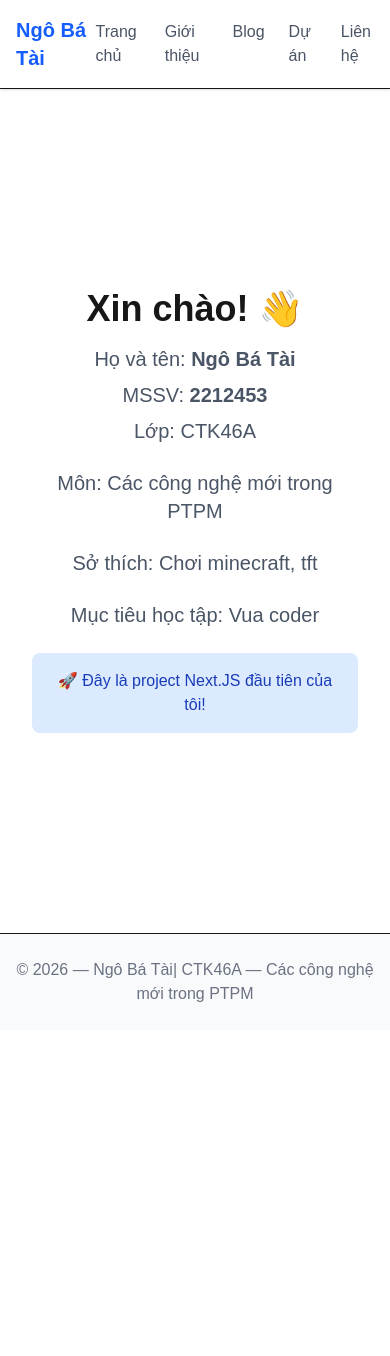
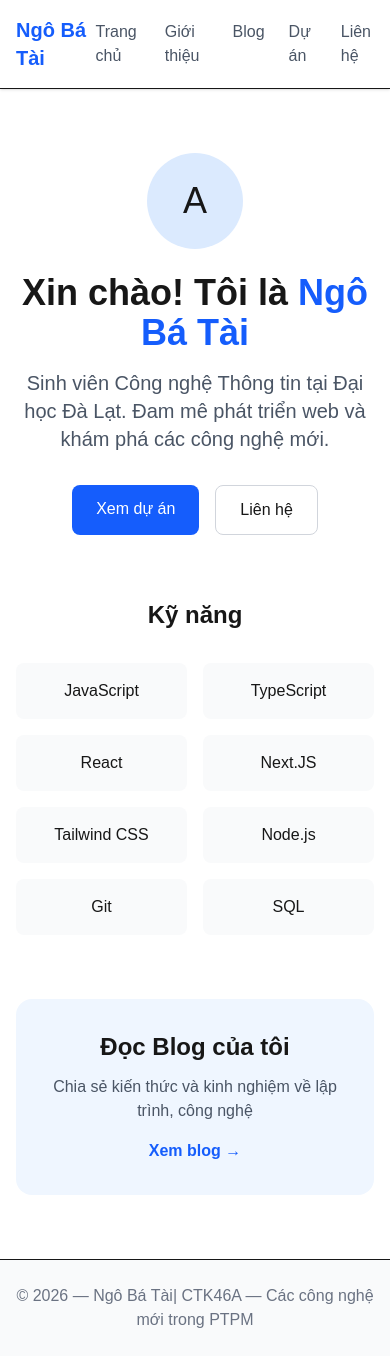
Before and after one commit to NH1Tkendo/Cac-ung-dung-moi-PTPM-DLU, a Next.js app in the folder lab01-thuc_hanh/: page / in a window 390 px wide. Before the commit the page ends 1030 px from the top, so only its background shows below. Built offline with nearby package versions, Linux system fonts and the light colour scheme.

Commit message:
feat: cải thiện giao diện với Tailwind CSS responsive

```diff
--- a/lab01-thuc_hanh/app/error.tsx
+++ b/lab01-thuc_hanh/app/error.tsx
@@ -20,7 +20,8 @@
         Đã có lỗi xảy ra!
       </h2>
       <p className="text-gray-600 mb-8 max-w-md">
-        Rất tiếc, hệ thống đã gặp sự cố trong quá trình xử lý yêu cầu của bạn. Vui lòng thử lại.
+        Rất tiếc, hệ thống đã gặp sự cố trong quá trình xử lý yêu cầu của bạn.
+        Vui lòng thử lại.
       </p>
       <button
         onClick={() => reset()}
--- a/lab01-thuc_hanh/app/page.tsx
+++ b/lab01-thuc_hanh/app/page.tsx
@@ -1,30 +1,74 @@
+import Link from "next/link";
 export default function HomePage() {
   return (
-    <main className="flex min-h-screen flex-col items-center justify-center p-8">
-      <div className="text-center">
-        <h1 className="text-4xl font-bold mb-4">Xin chào! 👋</h1>
-        <p className="text-xl text-gray-600 mb-2">
-          Họ và tên: <strong>Ngô Bá Tài</strong>
+    <div className="max-w-5xl mx-auto px-4 py-16">
+      {/* Hero section */}
+      <div className="text-center mb-16">
+        <div
+          className="w-24 h-24 bg-blue-100 rounded-full mx-auto mb-6 flex
+items-center justify-center"
+        >
+          <span className="text-4xl">A</span>
+        </div>
+        <h1 className="text-4xl md:text-5xl font-bold mb-4">
+          Xin chào! Tôi là <span className="text-blue-600">Ngô Bá Tài</span>
+        </h1>
+        <p className="text-xl text-gray-600 mb-8 max-w-2xl mx-auto">
+          Sinh viên Công nghệ Thông tin tại Đại học Đà Lạt. Đam mê phát triển
+          web và khám phá các công nghệ mới.
         </p>
-        <p className="text-xl text-gray-600 mb-2">
-          MSSV: <strong>2212453</strong>
-        </p>
-        <p className="text-xl text-gray-600 mb-6">Lớp: CTK46A</p>
-        <p className="text-xl text-gray-600 mb-6">
-          Môn: Các công nghệ mới trong PTPM
-        </p>
-        <p className="text-xl text-gray-600 mb-6">
-          Sở thích: Chơi minecraft, tft
-        </p>
-        <p className="text-xl text-gray-600 mb-6">
-          Mục tiêu học tập: Vua coder
-        </p>
-        <div className="bg-blue-100 rounded-lg p-4">
-          <p className="text-blue-800">
-            🚀 Đây là project Next.JS đầu tiên của tôi!
-          </p>
+        <div className="flex justify-center gap-4">
+          <Link
+            href="/projects"
+            className="bg-blue-600 text-white px-6 py-3 rounded-lg hover:bg-blue700 transition-colors"
+          >
+            Xem dự án
+          </Link>
+          <Link
+            href="/contact"
+            className="border border-gray-300 px-6 py-3 rounded-lg hover:bg-gray50 transition-colors"
+          >
+            Liên hệ
+          </Link>
         </div>
       </div>
-    </main>
+      {/* Skills section */}
+      <div className="mb-16">
+        <h2 className="text-2xl font-bold text-center mb-8">Kỹ năng</h2>
+        <div className="grid grid-cols-2 md:grid-cols-4 gap-4">
+          {[
+            "JavaScript",
+            "TypeScript",
+            "React",
+            "Next.JS",
+            "Tailwind CSS",
+            "Node.js",
+            "Git",
+            "SQL",
+          ].map((skill) => (
+            <div
+              key={skill}
+              className="bg-gray-50 rounded-lg p-4 text-center hover:bg-blue-50
+hover:text-blue-600 transition-colors"
+            >
+              {skill}
+            </div>
+          ))}
+        </div>
+      </div>
+      {/* CTA section */}
+      <div className="bg-blue-50 rounded-2xl p-8 text-center">
+        <h2 className="text-2xl font-bold mb-3">Đọc Blog của tôi</h2>
+        <p className="text-gray-600 mb-4">
+          Chia sẻ kiến thức và kinh nghiệm về lập trình, công nghệ
+        </p>
+        <Link
+          href="/blog"
+          className="text-blue-600 font-semibold hover:underline"
+        >
+          Xem blog →
+        </Link>
+      </div>
+    </div>
   );
 }
--- a/lab01-thuc_hanh/app/projects/page.tsx
+++ b/lab01-thuc_hanh/app/projects/page.tsx
@@ -3,39 +3,52 @@
     title: "Website Portfolio",
     description: "Website cá nhân xây dựng bằng Next.JS và Tailwind CSS",
     tech: ["Next.JS", "Tailwind CSS", "TypeScript"],
+    status: "Đang phát triển",
   },
   {
-    title: "Ứng dụng gợi ý lịch trình du lịch Đà Lạt thông minh",
-    description:
-      "Ứng dụng sử dụng Gemini để gợi ý các địa điểm nên du lịch trong Đà Lạt theo sở thích người dùng",
-    tech: [
-      "Angular",
-      "Ionic",
-      "TypeScript|JavaScript",
-      "Express",
-      "PostgreSQL",
-    ],
+    title: "Ứng dụng Quản lý Công việc",
+    description: "Ứng dụng Todo App với React và Local Storage",
+    tech: ["React", "CSS Modules", "JavaScript"],
+    status: "Hoàn thành",
   },
   {
-    title: "Ứng dụng quản lý tài nguyên học tập",
-    description:
-      "Ứng dụng cho phép người dùng lưu trữ, chia sẻ các tài liệu học tập",
-    tech: ["React", "Express", "PostgreSQL"],
+    title: "API RESTful",
+    description: "API quản lý sản phẩm với Node.js và Express",
+    tech: ["Node.js", "Express", "MongoDB"],
+    status: "Hoàn thành",
+  },
+  {
+    title: "Chat Realtime",
+    description: "Ứng dụng chat realtime với Socket.IO",
+    tech: ["React", "Socket.IO", "Node.js"],
+    status: "Đang phát triển",
   },
 ];
 export default function ProjectsPage() {
   return (
     <div className="max-w-5xl mx-auto px-4 py-12">
       <h1 className="text-3xl font-bold mb-6">Dự án</h1>
-      <div className="grid gap-6">
+      <div className="grid grid-cols-1 md:grid-cols-2 gap-6">
         {projects.map((project, index) => (
           <div
             key={index}
-            className="border rounded-lg p-6 hover:shadow-md transition-shadow"
+            className="border rounded-lg p-6 hover:shadow-md transition-shadow
+flex flex-col"
           >
-            <h2 className="text-xl font-semibold mb-2">{project.title}</h2>
-            <p className="text-gray-600 mb-4">{project.description}</p>
-            <div className="flex gap-2">
+            <div className="flex items-center justify-between mb-2">
+              <h2 className="text-xl font-semibold">{project.title}</h2>
+              <span
+                className={`text-xs px-2 py-1 rounded-full ${
+                  project.status === "Hoàn thành"
+                    ? "bg-green-100 text-green-700"
+                    : "bg-yellow-100 text-yellow-700"
+                }`}
+              >
+                {project.status}
+              </span>
+            </div>
+            <p className="text-gray-600 mb-4 flex-1">{project.description}</p>
+            <div className="flex flex-wrap gap-2">
               {project.tech.map((t) => (
                 <span
                   key={t}
```
Also changed, not shown: lab01-thuc_hanh/app/not-found.tsx (+5 -2 lines).
